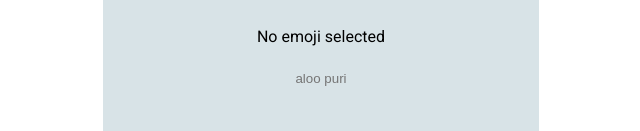
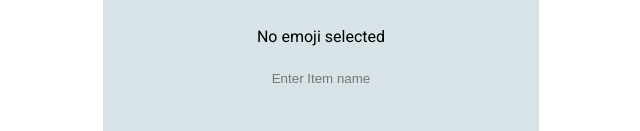
Before and after one commit to sezerz1121/Budget-Buddyy, a React (Vite) app in the folder Budget Buddyy/: page /AddItem in a window 1280 px wide. Shown: the part 367-498 px from the top of the page, without its empty margins (319-959 px from the left). Built offline with nearby package versions, Linux system fonts and the light colour scheme; no server answers; sample sign-in values are in the browser's storage; the HTML template or start-up script is replaced by a standard one.

Commit message:
Update AddItem.jsx
placeholder name change

```diff
--- a/Budget Buddyy/src/AddItem.jsx
+++ b/Budget Buddyy/src/AddItem.jsx
@@ -105,7 +105,7 @@ function AddItem() {
     <div>No emoji selected</div>
   )}
 </span></div>
-    <div className='Text-item'><input onChange={handle_item} className='Input-field-text' placeholder="aloo puri" value={item}></input></div>
+    <div className='Text-item'><input onChange={handle_item} className='Input-field-text' placeholder="Enter Item name" value={item}></input></div>
     <div className='Item-buttons'><button className='cancel-button' onClick={Handle_cancel}>Cancel</button><button className='next-button' onClick={Handle_submit}>Next</button></div>
     <div className='Fuction-button'>
 
```
